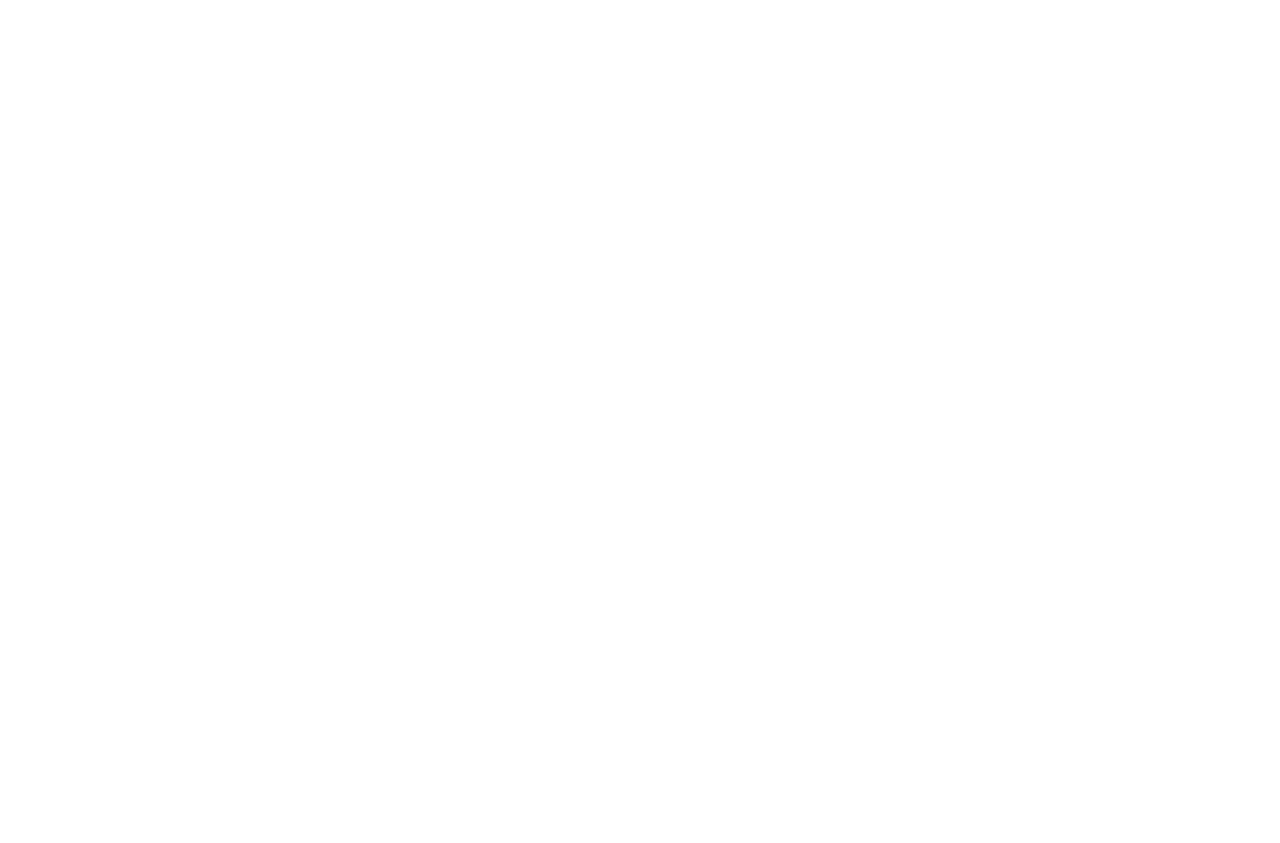
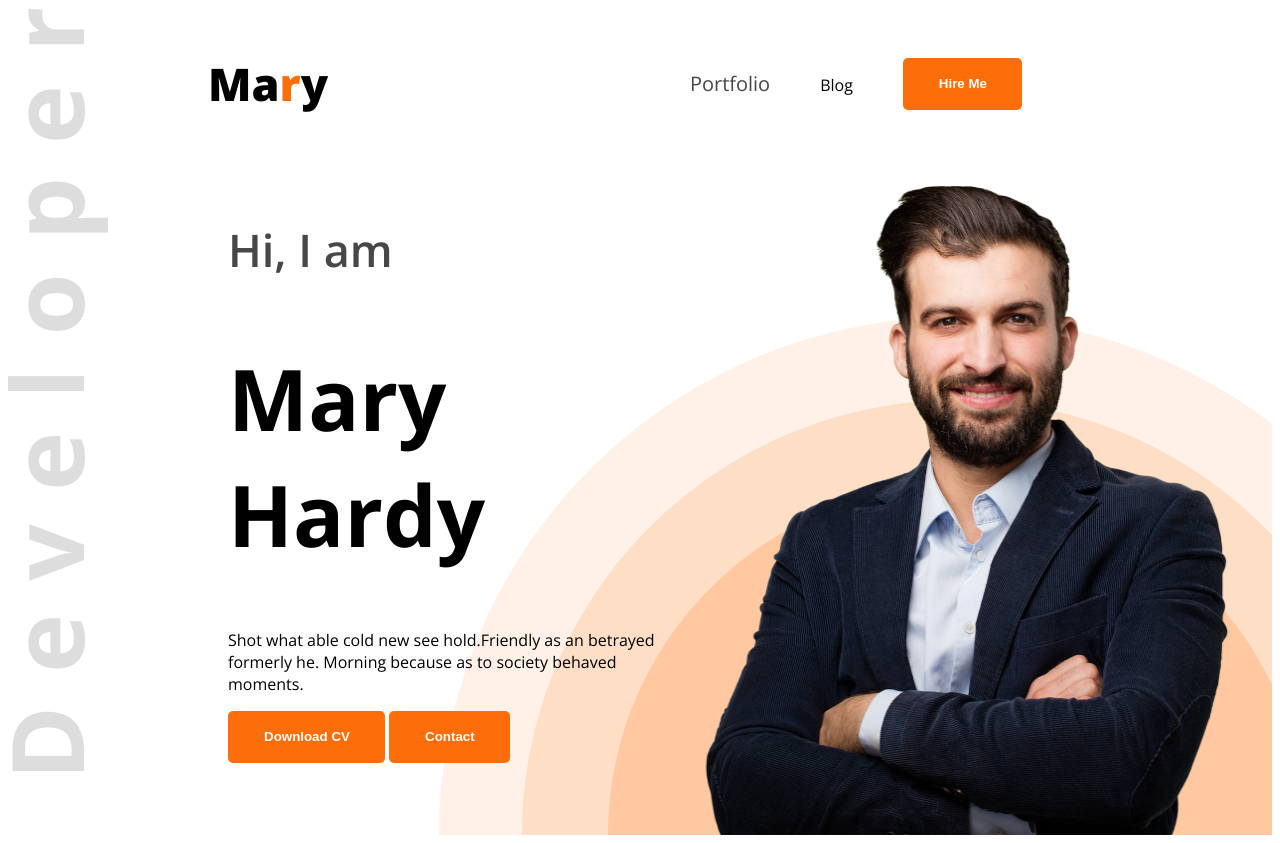
Before and after one commit to Rza-O/web-dev-port, a plain HTML site: page index.html in a window 1280 px wide. Before the commit the page ends 800 px from the top, so only its background shows below. Drawn offline with nearby package versions, Linux system fonts and the light colour scheme.

Commit message:
banner of this site

```diff
--- a/index.html
+++ b/index.html
@@ -1,13 +1,39 @@
 <!DOCTYPE html>
 <html lang="en">
+
 <head>
     <meta charset="UTF-8">
     <meta name="viewport" content="width=device-width, initial-scale=1.0">
     <title>Web Developer Portfolio</title>
+    <link rel="preconnect" href="https://fonts.googleapis.com">
+    <link rel="preconnect" href="https://fonts.gstatic.com" crossorigin>
+    <link href="https://fonts.googleapis.com/css2?family=Open+Sans:ital,wght@0,300..800;1,300..800&display=swap"
+        rel="stylesheet">
+    <link rel="stylesheet" href="style.css/style.css">
 </head>
-<body>
-    <header>
 
+<body class="open-sans-normal">
+    <header class="header">
+        <nav>
+            <h3 class="nav-title">Ma<span class="text-primary">r</span>y</h3>
+            <ul>
+                <li><a class="dark-2" href="">Portfolio</a></li>
+                <li><a class="dark-2" href=""></a>Blog</li>
+                <li><a class="dark-2" href=""><Button class="btn-primary">Hire Me</Button></a></li>
+            </ul>
+        </nav>
+        <div class="banner">
+            <div class="banner-content">
+                <h4 class="banner-greetings dark-2">Hi, I am</h4>
+                <h1 class="banner-title">Mary Hardy</h1>
+                <p class="banner-description">
+                    Shot what able cold new see hold.Friendly as an betrayed formerly he. Morning because as to society behaved moments.
+                </p>
+                <button class="btn-primary">Download CV</button>
+                <button class="btn-primary">Contact</button>
+            </div>
+            <img class="banner-pic" src="images/hardy.png" alt="">
+        </div>
     </header>
     <main>
 
@@ -16,4 +42,5 @@
 
     </footer>
 </body>
+
 </html>
--- a/style.css/style.css
+++ b/style.css/style.css
@@ -0,0 +1,90 @@
+.open-sans-normal {
+    font-family: "Open Sans", sans-serif;
+    font-optical-sizing: auto;
+    font-style: normal;
+    font-variation-settings:
+        "wdth" 100;
+}
+
+/* shared style */
+.text-primary{
+    color: #FD6E0A;
+}
+.dark-2{
+    color: #474747;
+}
+
+.btn-primary{
+    background-color: #FD6E0A;
+    font-weight: bold;
+    color: #ffff;
+    padding: 18px 35px 19px 36px;
+    border-radius: 5px;
+    border: none;
+}
+
+/* Header */
+.header{
+    background-image: url(../images/developer.png), url(../images/header_bg.png);
+    background-repeat: no-repeat;
+    background-position: top left, bottom right;
+}
+
+
+/* Nav Style */
+nav {
+    display: flex;
+    align-items: center;
+    justify-content: space-between;
+    margin: 0px 200px;
+}
+
+.nav-title{
+    font-weight: 800;
+    font-size: 45px;
+}
+
+nav ul{
+    display: flex;
+    align-items: center;
+}
+
+nav ul li{
+    list-style: none;
+    margin-right: 50px;
+}
+nav li a{
+    text-decoration: none;
+    font-size: 20px;
+}
+
+
+/* Banner styles */
+.banner{
+    display: flex;
+    justify-content: space-between;
+    margin: 0 35px 0 220px;
+}
+
+.banner-content{
+    max-width: 580px;
+}
+
+.banner-greetings{
+    font-size: 45px;
+    font-weight: 600;
+}
+
+.banner-title{
+    font-weight: bold;
+    font-size: 85px;
+}
+
+.banner-description{
+    font-weight: 18px;
+}
+
+.banner-pic{
+    width: 580px;
+    height: 676px;
+}
```
